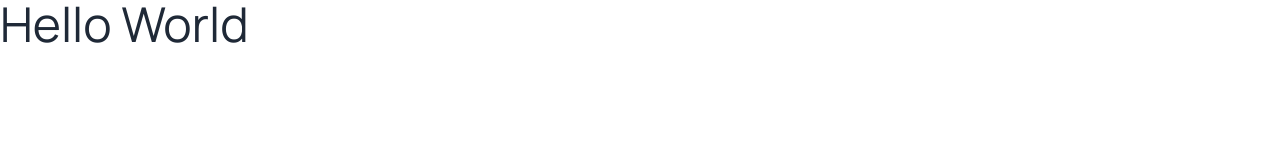
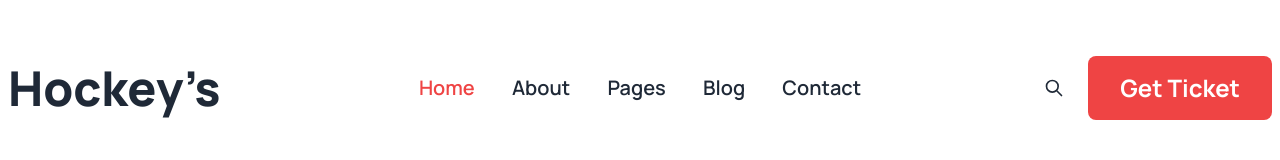
Before and after one commit to zukukakka/module-fifteen-assignment-three, a plain HTML site: page index.html in a window 1280 px wide. Drawn offline with nearby package versions, Linux system fonts and the light colour scheme.

Commit message:
nav menu add & responsive added

```diff
--- a/index.html
+++ b/index.html
@@ -16,6 +16,15 @@
       rel="stylesheet"
     />
 
+    <!-- Fontawesome CDN -->
+    <link
+      rel="stylesheet"
+      href="https://cdnjs.cloudflare.com/ajax/libs/font-awesome/6.5.1/css/all.min.css"
+      integrity="sha512-DTOQO9RWCH3ppGqcWaEA1BIZOC6xxalwEsw9c2QQeAIftl+Vegovlnee1c9QX4TctnWMn13TZye+giMm8e2LwA=="
+      crossorigin="anonymous"
+      referrerpolicy="no-referrer"
+    />
+
     <!-- Font Declaration -->
     <style>
       .font-manrope {
@@ -26,9 +35,53 @@
   </head>
   <body class="font-manrope">
     <!-- Header Section Start -->
-    <header>
+    <header class="container mx-auto mt-6 lg:mt-12">
       <nav>
-        <h1 class="text-5xl">Hello World</h1>
+        <div class="navbar bg-base-100">
+          <div class="navbar-start">
+            <div class="dropdown block lg:hidden">
+              <div tabindex="0" role="button" class="btn btn-ghost btn-circle">
+                <i class="text-2xl fa-solid fa-bars"></i>
+              </div>
+              <ul tabindex="0" class="menu menu-sm dropdown-content mt-3 z-[1] p-2 shadow bg-base-100 rounded-box w-52">
+                <li><a>Home</a></li>
+                <li><a>About</a></li>
+                <li><a>Pages</a></li>
+                <li><a>Blog</a></li>
+                <li><a>Contact</a></li>
+              </ul>
+            </div>
+            <div>
+              <h3 class="text-2xl lg:text-5xl font-extrabold">Hockey’s</h3>
+            </div>
+          </div>
+          <div class="navbar-center hidden lg:block">
+            <a class="btn btn-ghost text-xl"><span class="text-red-500">Home</span></a>
+            <a class="btn btn-ghost text-xl">About</a>
+            <a class="btn btn-ghost text-xl">Pages</a>
+            <a class="btn btn-ghost text-xl">Blog</a>
+            <a class="btn btn-ghost text-xl">Contact</a>
+          </div>
+          <div class="navbar-end space-x-6">
+            <button class="btn btn-ghost btn-circle hidden lg:contents">
+              <svg
+                xmlns="http://www.w3.org/2000/svg"
+                class="h-5 w-5"
+                fill="none"
+                viewBox="0 0 24 24"
+                stroke="currentColor"
+              >
+                <path
+                  stroke-linecap="round"
+                  stroke-linejoin="round"
+                  stroke-width="2"
+                  d="M21 21l-6-6m2-5a7 7 0 11-14 0 7 7 0 0114 0z"
+                />
+              </svg>
+            </button>
+            <a class="bg-red-500 text-white text-2xl font-bold rounded-lg px-4 py-2 lg:px-8 lg:py-4"> Get Ticket </a>
+          </div>
+        </div>
       </nav>
     </header>
     <!-- Header Section End -->
--- a/tailwind.config.js
+++ b/tailwind.config.js
@@ -3,5 +3,5 @@ module.exports = {
   theme: {
     extend: {},
   },
-  plugins: [require('daisyui')],
+  plugins: [],
 };
```
